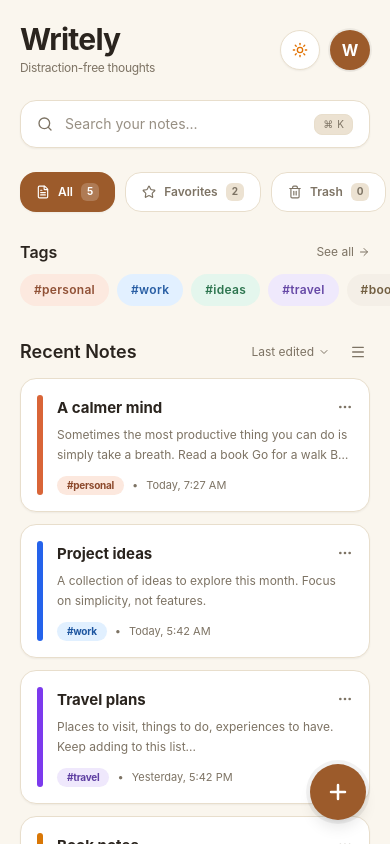
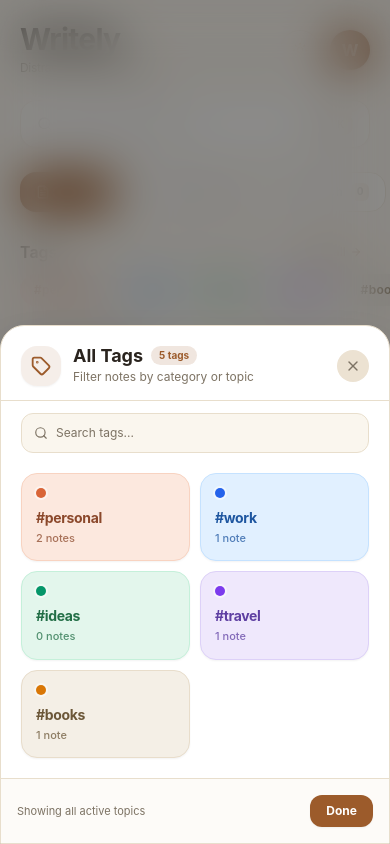
Before and after one commit to hiimanshu19x/writely, a Next.js app: page / in a window 390 px wide. Both pictures are taken after a click on the button "See all". Built offline with nearby package versions, Linux system fonts and the light colour scheme.

Commit message:
feat: add colorful all tags canvas popup modal with blurred frosted backdrop on mobile

```diff
--- a/src/components/mobile/MobileHomeScreen.tsx
+++ b/src/components/mobile/MobileHomeScreen.tsx
@@ -17,6 +17,8 @@ import {
   Check,
   X,
   ArrowRight,
+  Tag,
+  Sparkles,
 } from 'lucide-react';
 
 interface MobileHomeScreenProps {
@@ -157,6 +159,8 @@ export default function MobileHomeScreen({
   const [menuNoteId, setMenuNoteId] = useState<string | null>(null);
   const [sortBy, setSortBy] = useState<'updated' | 'created' | 'title'>('updated');
   const [showSortMenu, setShowSortMenu] = useState(false);
+  const [isTagsModalOpen, setIsTagsModalOpen] = useState(false);
+  const [tagSearchQuery, setTagSearchQuery] = useState('');
 
   // Cycle theme on header sun/moon click
   const handleCycleTheme = () => {
@@ -178,6 +182,24 @@ export default function MobileHomeScreen({
     });
     return Array.from(set);
   }, [notes]);
+
+  // Filtered tags for the colorful popup modal
+  const modalFilteredTags = useMemo(() => {
+    if (!tagSearchQuery.trim()) return availableTags;
+    const q = tagSearchQuery.toLowerCase().trim();
+    return availableTags.filter((t) => t.includes(q));
+  }, [availableTags, tagSearchQuery]);
+
+  // Count active notes with a specific tag
+  const getNoteCountForTag = (tag: string) => {
+    const clean = tag.replace(/^#/, '').trim().toLowerCase();
+    return notes.filter(
+      (n) =>
+        !n.isDeleted &&
+        n.tags &&
+        n.tags.some((t) => t.replace(/^#/, '').trim().toLowerCase() === clean)
+    ).length;
+  };
 
   // Counts for pills
   const allCount = useMemo(() => notes.filter((n) => !n.isDeleted).length, [notes]);
@@ -441,8 +463,8 @@ export default function MobileHomeScreen({
               Tags
             </h2>
             <button
-              onClick={() => setSelectedTag(null)}
-              className="text-xs text-[var(--text-muted)] hover:text-[var(--text-main)] flex items-center gap-1 transition-colors"
+              onClick={() => setIsTagsModalOpen(true)}
+              className="text-xs text-[var(--accent-main)] hover:text-[var(--accent-hover)] font-semibold flex items-center gap-1 transition-colors px-2 py-1 rounded-lg hover:bg-[var(--bg-card)] active:scale-95"
             >
               <span>See all</span>
               <ArrowRight className="w-3 h-3" />
@@ -686,6 +708,173 @@ export default function MobileHomeScreen({
       >
         <Plus className="w-6 h-6 stroke-[2.5]" />
       </button>
+
+      {/* 7. ALL TAGS COLORFUL CANVAS POPUP MODAL (BLURRED BACKGROUND) */}
+      {isTagsModalOpen && (
+        <div className="fixed inset-0 z-50 flex items-end sm:items-center justify-center p-0 sm:p-4 animate-in fade-in duration-200">
+          {/* Intense frosted blurred backdrop */}
+          <div
+            className="absolute inset-0 bg-black/45 dark:bg-black/65 backdrop-blur-xl transition-opacity cursor-pointer"
+            onClick={() => setIsTagsModalOpen(false)}
+          />
+
+          {/* Floating Colorful Canvas Card */}
+          <div
+            className="relative w-full sm:max-w-md max-h-[85vh] rounded-t-3xl sm:rounded-3xl bg-[var(--bg-card)] border border-[var(--border-subtle)] shadow-2xl flex flex-col overflow-hidden z-10 animate-in slide-in-from-bottom-8 sm:zoom-in-95 duration-200"
+            style={{
+              fontFamily: 'var(--font-sf-pro, -apple-system, BlinkMacSystemFont, "SF Pro Display", "SF Pro Text", "SF Pro", sans-serif)',
+            }}
+          >
+            {/* Modal Header */}
+            <div className="p-5 pb-3.5 border-b border-[var(--border-subtle)] flex items-center justify-between">
+              <div className="flex items-center gap-3">
+                <div className="w-10 h-10 rounded-2xl bg-[var(--accent-main)]/10 text-[var(--accent-main)] flex items-center justify-center shadow-xs">
+                  <Tag className="w-5 h-5 stroke-[2.2]" />
+                </div>
+                <div>
+                  <div className="flex items-center gap-2">
+                    <h3 className="text-lg font-bold text-[var(--text-main)] leading-none">
+                      All Tags
+                    </h3>
+                    <span className="px-2 py-0.5 rounded-full text-[10px] font-bold bg-[var(--accent-main)]/15 text-[var(--accent-main)]">
+                      {availableTags.length} tags
+                    </span>
+                  </div>
+                  <p className="text-xs text-[var(--text-muted)] mt-1 font-normal">
+                    Filter notes by category or topic
+                  </p>
+                </div>
+              </div>
+
+              <button
+                onClick={() => setIsTagsModalOpen(false)}
+                className="w-8 h-8 rounded-full bg-[var(--bg-card-hover)] hover:bg-[var(--border-subtle)] text-[var(--text-muted)] hover:text-[var(--text-main)] flex items-center justify-center transition-colors"
+                title="Close"
+              >
+                <X className="w-4 h-4" />
+              </button>
+            </div>
+
+            {/* Quick search input if more than 4 tags */}
+            {availableTags.length > 4 && (
+              <div className="px-5 pt-3">
+                <div className="w-full h-10 rounded-xl bg-[var(--bg-app)] border border-[var(--border-subtle)] px-3 flex items-center gap-2 text-xs focus-within:ring-2 focus-within:ring-[var(--accent-main)]/20">
+                  <Search className="w-3.5 h-3.5 text-[var(--text-muted)] shrink-0" />
+                  <input
+                    type="text"
+                    value={tagSearchQuery}
+                    onChange={(e) => setTagSearchQuery(e.target.value)}
+                    placeholder="Search tags..."
+                    className="w-full bg-transparent text-xs text-[var(--text-main)] placeholder:text-[var(--text-muted)] outline-none"
+                  />
+                  {tagSearchQuery && (
+                    <button
+                      onClick={() => setTagSearchQuery('')}
+                      className="p-1 text-[var(--text-muted)] hover:text-[var(--text-main)]"
+                    >
+                      <X className="w-3 h-3" />
+                    </button>
+                  )}
+                </div>
+              </div>
+            )}
+
+            {/* Colorful Canvas Grid */}
+            <div className="flex-1 overflow-y-auto p-5 space-y-3 max-h-[52vh]">
+              <div className="grid grid-cols-2 gap-2.5">
+                {modalFilteredTags.map((tag) => {
+                  const style = getTagStyle(tag);
+                  const isSelected = selectedTag === tag;
+                  const count = getNoteCountForTag(tag);
+                  const stripeColor = isDarkTheme ? style.darkStripe : style.stripe;
+
+                  return (
+                    <button
+                      key={tag}
+                      onClick={() => {
+                        setSelectedTag(isSelected ? null : tag);
+                        onChangeFilter('all');
+                        setIsTagsModalOpen(false);
+                      }}
+                      style={{
+                        backgroundColor: isDarkTheme ? style.darkBg : style.bg,
+                        borderColor: isSelected ? stripeColor : isDarkTheme ? 'transparent' : style.border,
+                      }}
+                      className={`relative p-3.5 rounded-2xl border flex flex-col justify-between text-left transition-all duration-200 active:scale-95 shadow-xs hover:shadow-md ${
+                        isSelected ? 'ring-2 ring-offset-2 ring-[var(--accent-main)] shadow-sm' : ''
+                      }`}
+                    >
+                      {/* Top row: tag accent dot & selected checkmark */}
+                      <div className="flex items-center justify-between gap-1 mb-2.5">
+                        <div
+                          style={{ backgroundColor: stripeColor }}
+                          className="w-2.5 h-2.5 rounded-full ring-2 ring-white/50 dark:ring-black/50"
+                        />
+                        {isSelected ? (
+                          <div
+                            style={{ backgroundColor: stripeColor }}
+                            className="w-4 h-4 rounded-full text-white flex items-center justify-center text-[9px] font-bold shadow-xs"
+                          >
+                            ✓
+                          </div>
+                        ) : null}
+                      </div>
+
+                      {/* Tag Name */}
+                      <span
+                        style={{ color: isDarkTheme ? style.darkText : style.text }}
+                        className="font-bold text-sm truncate tracking-tight"
+                      >
+                        #{tag}
+                      </span>
+
+                      {/* Note Count Badge */}
+                      <span
+                        style={{ color: isDarkTheme ? style.darkText : style.text }}
+                        className="text-[11px] opacity-75 mt-0.5 font-medium"
+                      >
+                        {count} {count === 1 ? 'note' : 'notes'}
+                      </span>
+                    </button>
+                  );
+                })}
+              </div>
+
+              {modalFilteredTags.length === 0 && (
+                <div className="py-8 text-center text-xs text-[var(--text-muted)] italic">
+                  No tags match "{tagSearchQuery}".
+                </div>
+              )}
+            </div>
+
+            {/* Modal Footer */}
+            <div className="p-4 border-t border-[var(--border-subtle)] bg-[var(--bg-app)]/40 flex items-center justify-between gap-3">
+              {selectedTag ? (
+                <button
+                  onClick={() => {
+                    setSelectedTag(null);
+                    setIsTagsModalOpen(false);
+                  }}
+                  className="px-3.5 py-2 rounded-xl border border-[var(--border-subtle)] bg-[var(--bg-card)] hover:bg-[var(--bg-card-hover)] text-xs font-semibold text-[var(--danger-main)] transition-colors active:scale-95"
+                >
+                  Clear Filter
+                </button>
+              ) : (
+                <span className="text-[11px] text-[var(--text-muted)]">
+                  Showing all active topics
+                </span>
+              )}
+
+              <button
+                onClick={() => setIsTagsModalOpen(false)}
+                className="px-4 py-2 rounded-xl bg-[var(--accent-main)] text-[var(--accent-contrast)] text-xs font-bold shadow-xs hover:opacity-95 transition-opacity ml-auto active:scale-95"
+              >
+                Done
+              </button>
+            </div>
+          </div>
+        </div>
+      )}
     </div>
   );
 }
```
